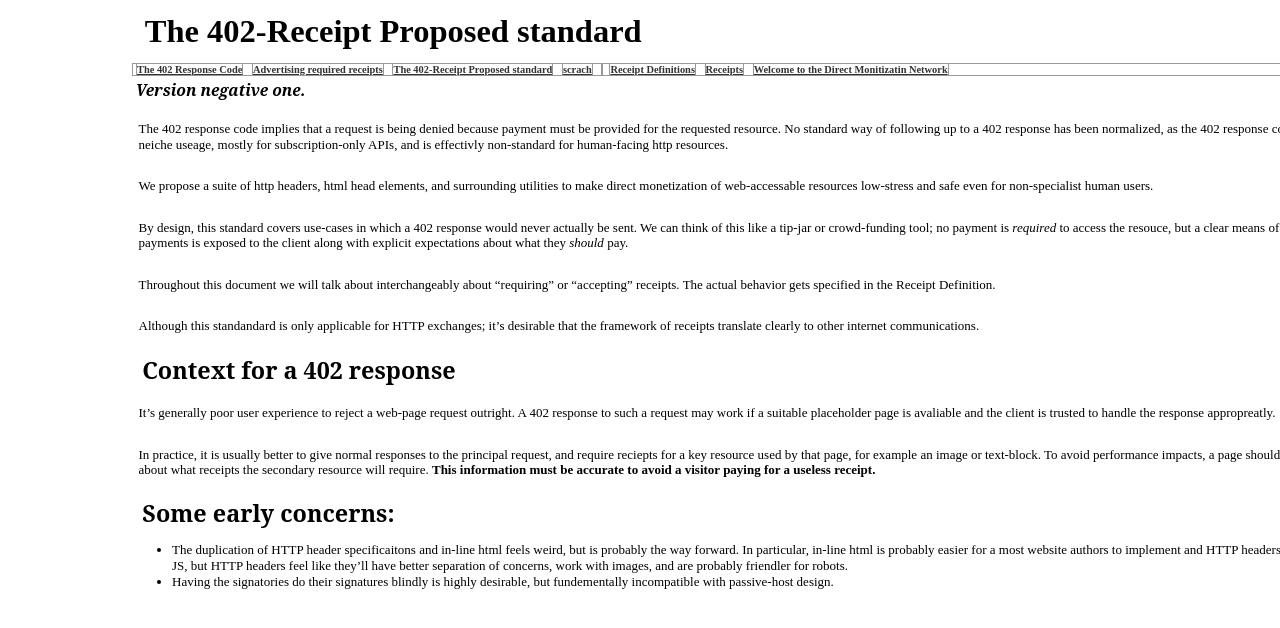
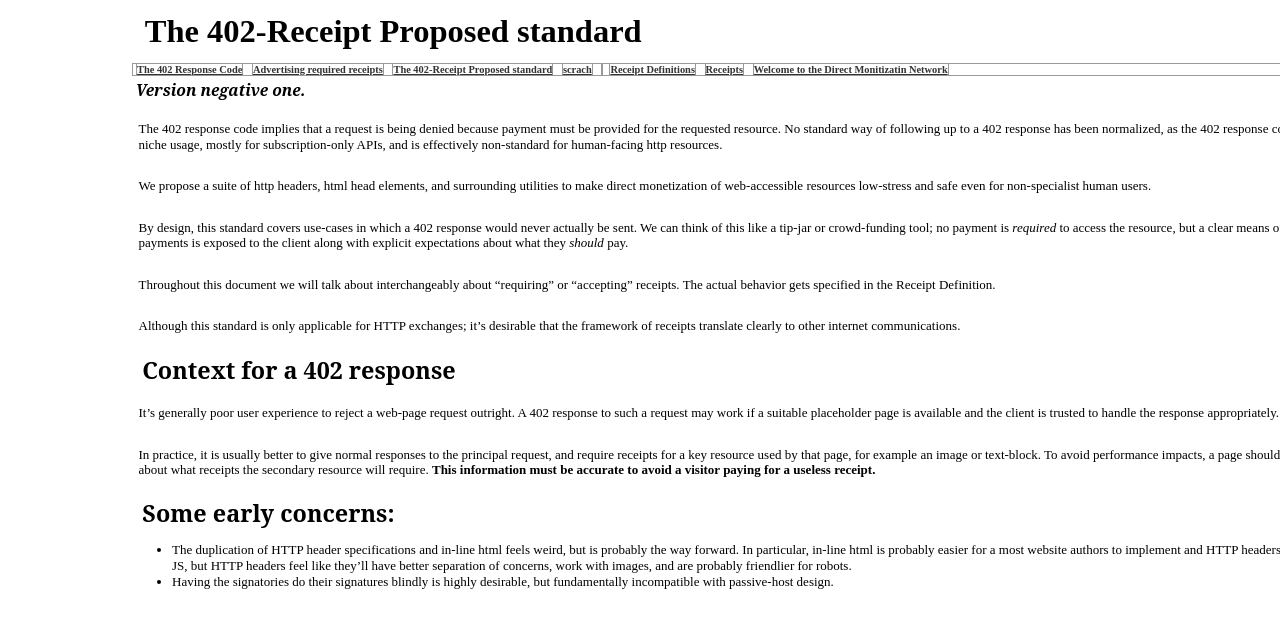
Before and after one commit to erikpukinskis/direct-monetization-static, a Jekyll site: the page built from introduction.markdown, in a window 1280 px wide. Shown: the top 628 px of the page. Built offline with Jekyll 4.4.1, drawn with Linux system fonts in a browser that asks for light colours.

Commit message:
spellcheck

```diff
--- a/402_responses.markdown
+++ b/402_responses.markdown
@@ -5,6 +5,6 @@ permalink: "/response.html"
 description: The 402-Receipt Proposed standard.
 ---
 
-A 402 response indicates that the request should/may be retried with a reciept as described in the `Accept-Receipts` header. To the extent possible, 402 should be the "rejection of last resort", in the sense that a 402 response should not be given if the request would have failed for other reasons in addition to the absence of a suitable `Receipt` header.
+A 402 response indicates that the request should/may be retried with a receipt as described in the `Accept-Receipts` header. To the extent possible, 402 should be the "rejection of last resort", in the sense that a 402 response should not be given if the request would have failed for other reasons in addition to the absence of a suitable `Receipt` header.
 
-If a 402 response has a response body, that body should be used as a placeholder for the requested resource, and must be appropreate for such use. If a 402 response has a `Link: <url>; rel=alternate` header, then it must specify a placeholder for the requested resource. `is that a good idea?`
+If a 402 response has a response body, that body should be used as a placeholder for the requested resource, and must be appropriate for such use. If a 402 response has a `Link: <url>; rel=alternate` header, then it must specify a placeholder for the requested resource. `is that a good idea?`
--- a/introduction.markdown
+++ b/introduction.markdown
@@ -7,21 +7,21 @@ description: The 402-Receipt Proposed standard.
 
 #### Version negative one.
 
-The 402 response code implies that a request is being denied because payment must be provided for the requested resource. No standard way of following up to a 402 response has been normalized, as the 402 response code has seen only neiche useage, mostly for subscription-only APIs, and is effectivly non-standard for human-facing http resources.
+The 402 response code implies that a request is being denied because payment must be provided for the requested resource. No standard way of following up to a 402 response has been normalized, as the 402 response code has seen only niche usage, mostly for subscription-only APIs, and is effectively non-standard for human-facing http resources.
 
-We propose a suite of http headers, html head elements, and surrounding utilities to make direct monetization of web-accessable resources low-stress and safe even for non-specialist human users.
+We propose a suite of http headers, html head elements, and surrounding utilities to make direct monetization of web-accessible resources low-stress and safe even for non-specialist human users.
 
-By design, this standard covers use-cases in which a 402 response would never actually be sent. We can think of this like a tip-jar or crowd-funding tool; no payment is _required_ to access the resouce, but a clear means of making optional payments is exposed to the client along with explicit expectations about what they _should_ pay.
+By design, this standard covers use-cases in which a 402 response would never actually be sent. We can think of this like a tip-jar or crowd-funding tool; no payment is _required_ to access the resource, but a clear means of making optional payments is exposed to the client along with explicit expectations about what they _should_ pay.
 
 Throughout this document we will talk about interchangeably about "requiring" or "accepting" receipts. The actual behavior gets specified in the Receipt Definition.
 
-Although this standandard is only applicable for HTTP exchanges; it's desirable that the framework of receipts translate clearly to other internet communications.
+Although this standard is only applicable for HTTP exchanges; it's desirable that the framework of receipts translate clearly to other internet communications.
 
 ## Context for a 402 response
-It's generally poor user experience to reject a web-page request outright. A 402 response to such a request may work if a suitable placeholder page is avaliable and the client is trusted to handle the response appropreatly.
+It's generally poor user experience to reject a web-page request outright. A 402 response to such a request may work if a suitable placeholder page is available and the client is trusted to handle the response appropriately.
 
-In practice, it is usually better to give normal responses to the principal request, and require reciepts for a key resource used by that page, for example an image or text-block. To avoid performance impacts, a page should provide instructions about what receipts the secondary resource will require. **This information must be accurate to avoid a visitor paying for a useless receipt.**
+In practice, it is usually better to give normal responses to the principal request, and require receipts for a key resource used by that page, for example an image or text-block. To avoid performance impacts, a page should provide instructions about what receipts the secondary resource will require. **This information must be accurate to avoid a visitor paying for a useless receipt.**
 
 ## Some early concerns:
-- The duplication of HTTP header specificaitons and in-line html feels weird, but is probably the way forward. In particular, in-line html is probably easier for a most website authors to implement and HTTP headers aren't accessable from JS, but HTTP headers feel like they'll have better separation of concerns, work with images, and are probably friendler for robots.
-- Having the signatories do their signatures blindly is highly desirable, but fundementally incompatible with passive-host design.
+- The duplication of HTTP header specifications and in-line html feels weird, but is probably the way forward. In particular, in-line html is probably easier for a most website authors to implement and HTTP headers aren't accessible from JS, but HTTP headers feel like they'll have better separation of concerns, work with images, and are probably friendlier for robots.
+- Having the signatories do their signatures blindly is highly desirable, but fundamentally incompatible with passive-host design.
--- a/welcome-to-the-dmn.markdown
+++ b/welcome-to-the-dmn.markdown
@@ -2,12 +2,12 @@
 title: Welcome to the Direct Monitizatin Network
 date: 2018-10-16 16:34:00 Z
 permalink: "/consumer.html"
-description: The Direct Monitization Network will be a full-stack suite of tools for creators and their audiences, implementing a 402-based internet payment schmeme.
+description: The Direct Monitization Network will be a full-stack suite of tools for creators and their audiences, implementing a 402-based internet payment scheme.
 ---
 
 ### Get access. Support creators. Drop ads.
 
-The Direct Monitization Network will be a full-stack suite of tools for creators and their audiences, implementing a 402-based internet payment schmeme.
+The Direct Monitization Network will be a full-stack suite of tools for creators and their audiences, implementing a 402-based internet payment scheme.
 
 Go [here]({{"/402_table_of_contents.html" | relative_url}}) to read about the standard we're building.
 
```
Also changed, not shown: communicate.markdown (+5 -5 lines), receipt_definitions.markdown (+4 -4 lines), receipts.markdown (+6 -6 lines).
